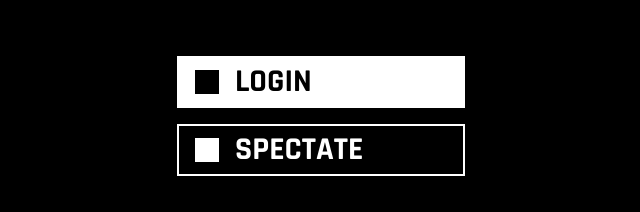
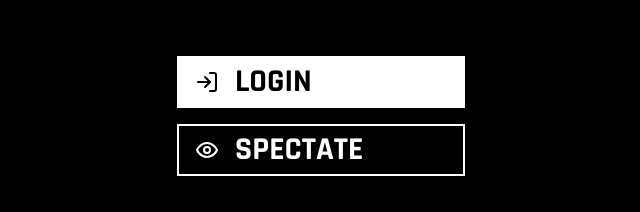
Before and after one commit to QuintenMuyllaert/DLC-Industry_Project, a React (Vite) app in the folder Frontend/: page / in a window 1280 px wide. Shown: the part 549-761 px from the top of the page, without its empty margins (319-959 px from the left). Built offline with nearby package versions, Linux system fonts and the light colour scheme.

Commit message:
💄 Added icons to IconButton's in Login

```diff
--- a/Frontend/src/components/IconButton.tsx
+++ b/Frontend/src/components/IconButton.tsx
@@ -1,7 +1,9 @@
-export const IconButton = ({ title, color }: { title: string; color: string }) => {
+import { ReactElement } from "React";
+
+export const IconButton = ({ title, color, icon }: { title: string; color: string; icon?: ReactElement }) => {
 	return (
 		<button className={`c-iconbutton ${color}`}>
-			<div></div>
+			<>{icon ? icon : <div></div>}</>
 			{title}
 		</button>
 	);
--- a/Frontend/src/pages/Login.tsx
+++ b/Frontend/src/pages/Login.tsx
@@ -18,8 +18,43 @@ export const Login = () => {
 				<Input title="wachtwoord" type="password" />
 			</div>
 			<div className="u-grid-vertical-gap p-login-maxwidth">
-				<IconButton title="LOGIN" color="white" />
-				<IconButton title="SPECTATE" color="black" />
+				<IconButton
+					icon={
+						<svg
+							xmlns="http://www.w3.org/2000/svg"
+							width="24"
+							height="24"
+							viewBox="0 0 24 24"
+							fill="none"
+							stroke-width="2"
+							stroke-linecap="round"
+							stroke-linejoin="round">
+							<path d="M15 3h4a2 2 0 0 1 2 2v14a2 2 0 0 1-2 2h-4"></path>
+							<polyline points="10 17 15 12 10 7"></polyline>
+							<line x1="15" y1="12" x2="3" y2="12"></line>
+						</svg>
+					}
+					title="LOGIN"
+					color="white"
+				/>
+				<IconButton
+					icon={
+						<svg
+							xmlns="http://www.w3.org/2000/svg"
+							width="24"
+							height="24"
+							viewBox="0 0 24 24"
+							fill="none"
+							stroke-width="2"
+							stroke-linecap="round"
+							stroke-linejoin="round">
+							<path d="M2 12S5 5 12 5s10 7 10 7-3 7-10 7S2 12 2 12Z"></path>
+							<circle cx="12" cy="12" r="3"></circle>
+						</svg>
+					}
+					title="SPECTATE"
+					color="black"
+				/>
 			</div>
 		</div>
 	);
--- a/Frontend/src/style/components/iconbutton.scss
+++ b/Frontend/src/style/components/iconbutton.scss
@@ -32,11 +32,13 @@
 	border-radius: var(--global-border-radius);
 
 	div,
-	svg {
+	svg,
+	img,
+	object {
 		width: 1.5rem;
 		height: 1.5rem;
 
-		background-color: var(--global-color-button-icon);
-		fill: var(--global-color-button-icon);
+		color: var(--global-color-button-icon);
+		stroke: var(--global-color-button-icon);
 	}
 }
```
Also changed, not shown: Frontend/public/icon/eye.svg (added), Frontend/public/icon/log-in.svg (added).
